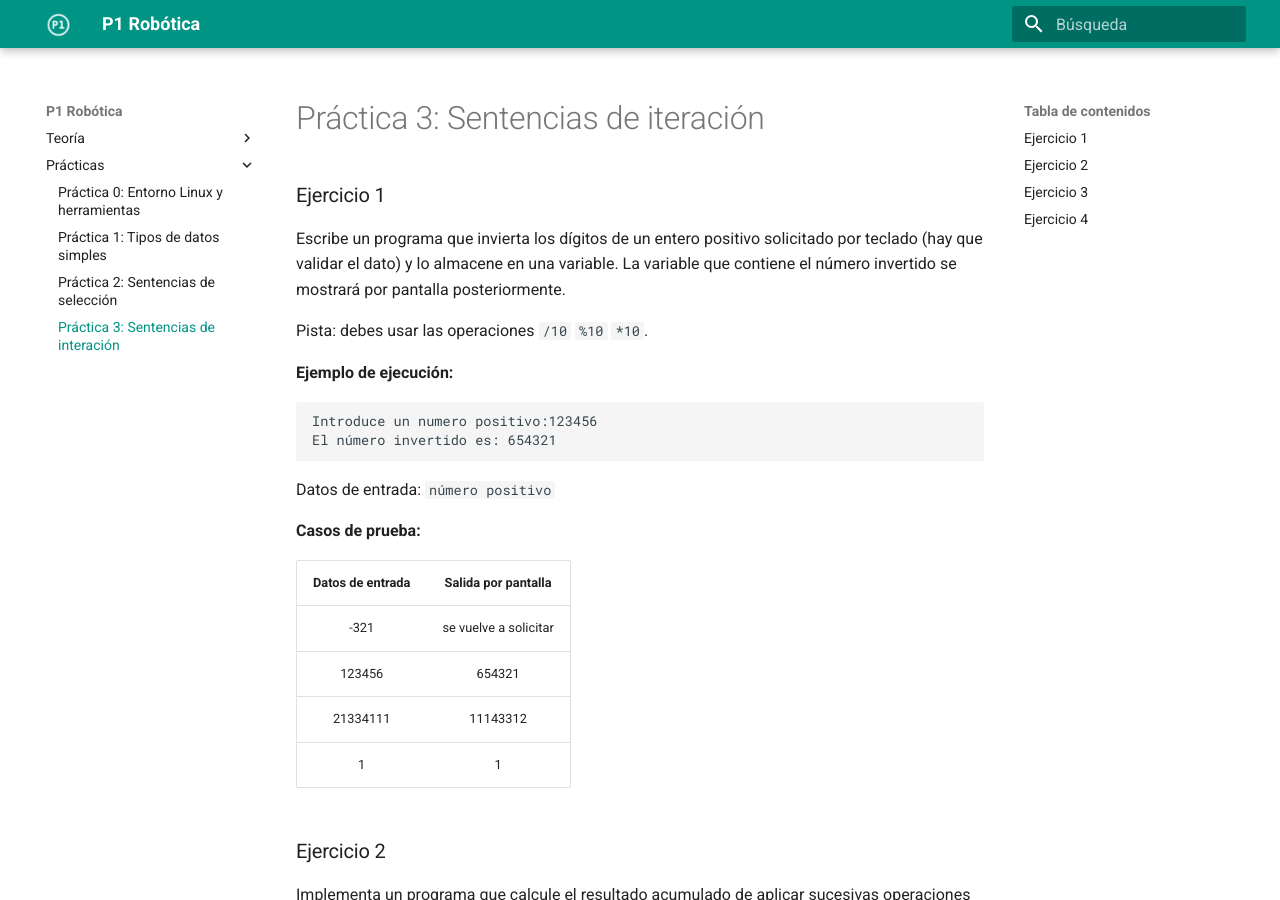
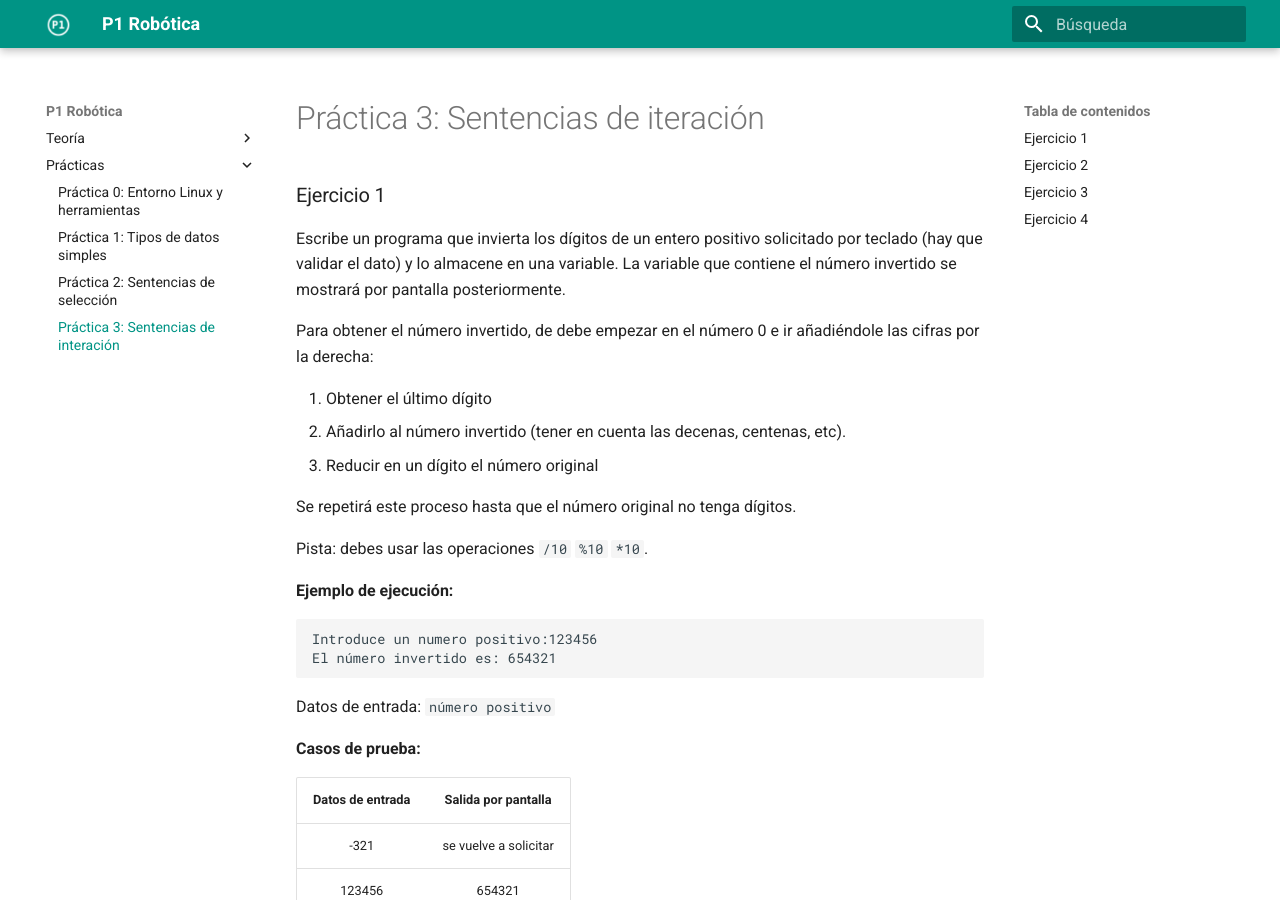
Before and after one commit to cpomares/p1-robotica, an MkDocs documentation site: the page built from docs/Practicas/practica03/practica03.md, in a window 1280 px wide and 900 px high. Built offline with MkDocs 1.6.1 and Material for MkDocs 9.7.7, drawn with Linux system fonts in a browser that asks for light colours.

Commit message:
pista ej1 p3

```diff
--- a/docs/Practicas/practica03/practica03.md
+++ b/docs/Practicas/practica03/practica03.md
@@ -3,6 +3,14 @@
 ### Ejercicio 1 ###
 
 Escribe un programa que invierta los dígitos de un entero positivo solicitado por teclado (hay que validar el dato) y lo almacene en una variable. La variable que contiene el número invertido se mostrará por pantalla posteriormente.
+
+Para obtener el número invertido, de debe empezar en el número 0 e ir añadiéndole las cifras por la derecha:
+
+1. Obtener el último dígito
+2. Añadirlo al número invertido (tener en cuenta las decenas, centenas, etc).
+3. Reducir en un dígito el número original
+
+Se repetirá este proceso hasta que el número original no tenga dígitos.
 
 Pista: debes usar las operaciones `/10`  `%10`  `*10`.
 
```
